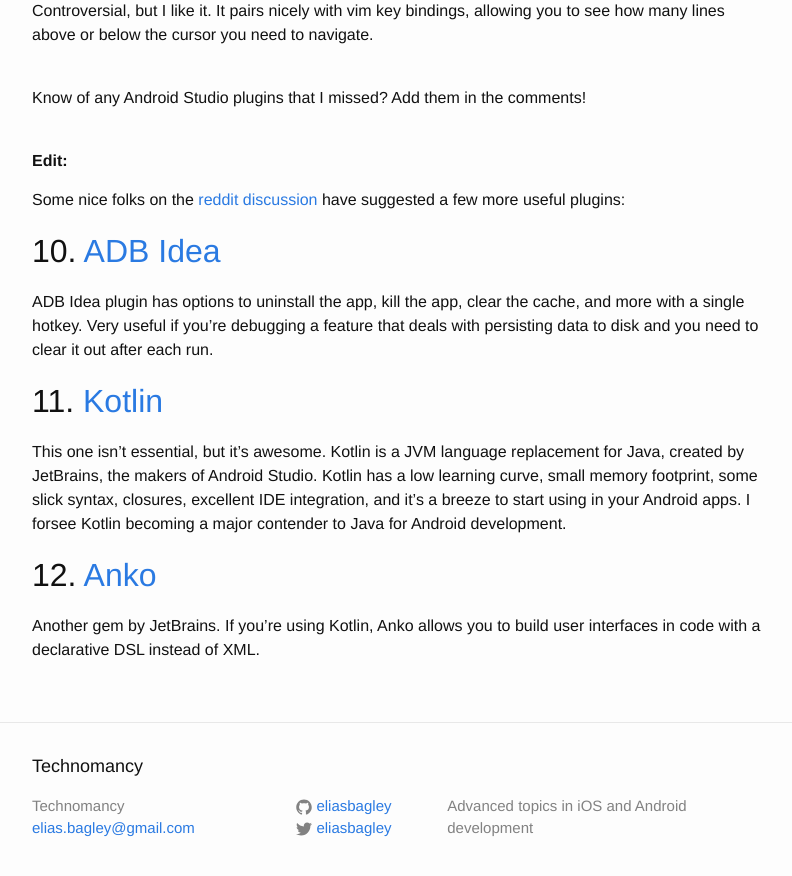
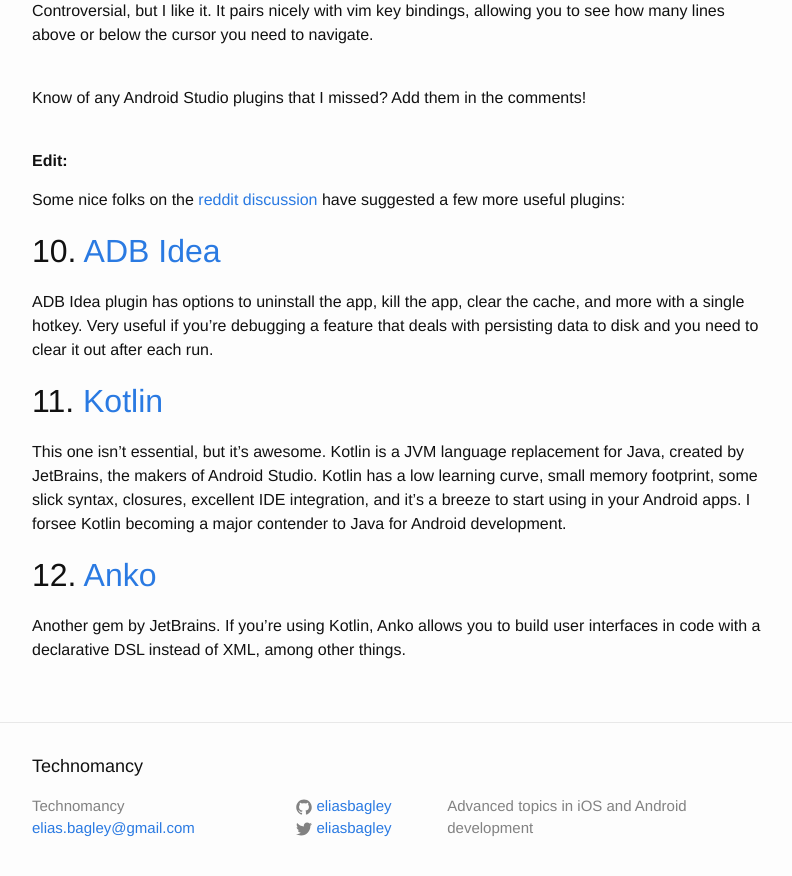
Before and after one commit to eliasbagley/eliasbagley.github.io, a Jekyll site: the page built from _posts/2015-10-04-essential-android-studio-plugins.markdown, in a window 1280 px wide and 900 px high, scrolled down 1607 px. Shown: the top 876 px of the window, without its empty margins (238-1030 px from the left). Built offline with Jekyll 4.4.1, drawn with Linux system fonts in a browser that asks for light colours; comment, search, counter and statistics services are not loaded.

Commit message:
udpate essential android studio plugins

```diff
--- a/_posts/2015-10-04-essential-android-studio-plugins.markdown
+++ b/_posts/2015-10-04-essential-android-studio-plugins.markdown
@@ -63,7 +63,7 @@ This one isn't essential, but it's awesome. Kotlin is a JVM language replacement
 
 ## 12. [Anko][anko-link]<br>
 
-Another gem by JetBrains. If you're using Kotlin, Anko allows you to build user interfaces in code with a declarative DSL instead of XML.
+Another gem by JetBrains. If you're using Kotlin, Anko allows you to build user interfaces in code with a declarative DSL instead of XML, among other things.
 
 [otto-plugin-link]: https://github.com/square/otto-intellij-plugin
 [ideavim-plugin-link]: https://github.com/JetBrains/ideavim
```
